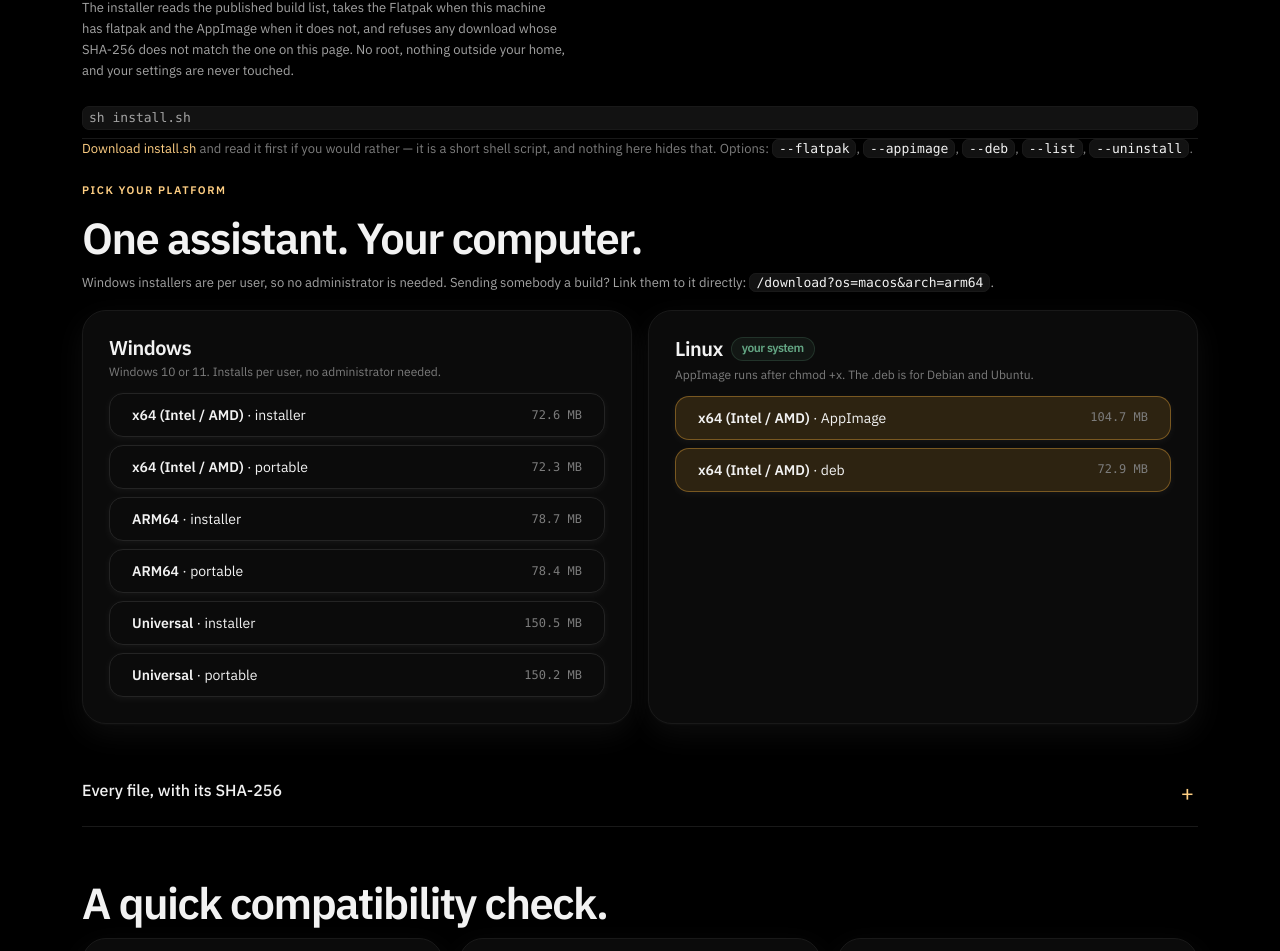
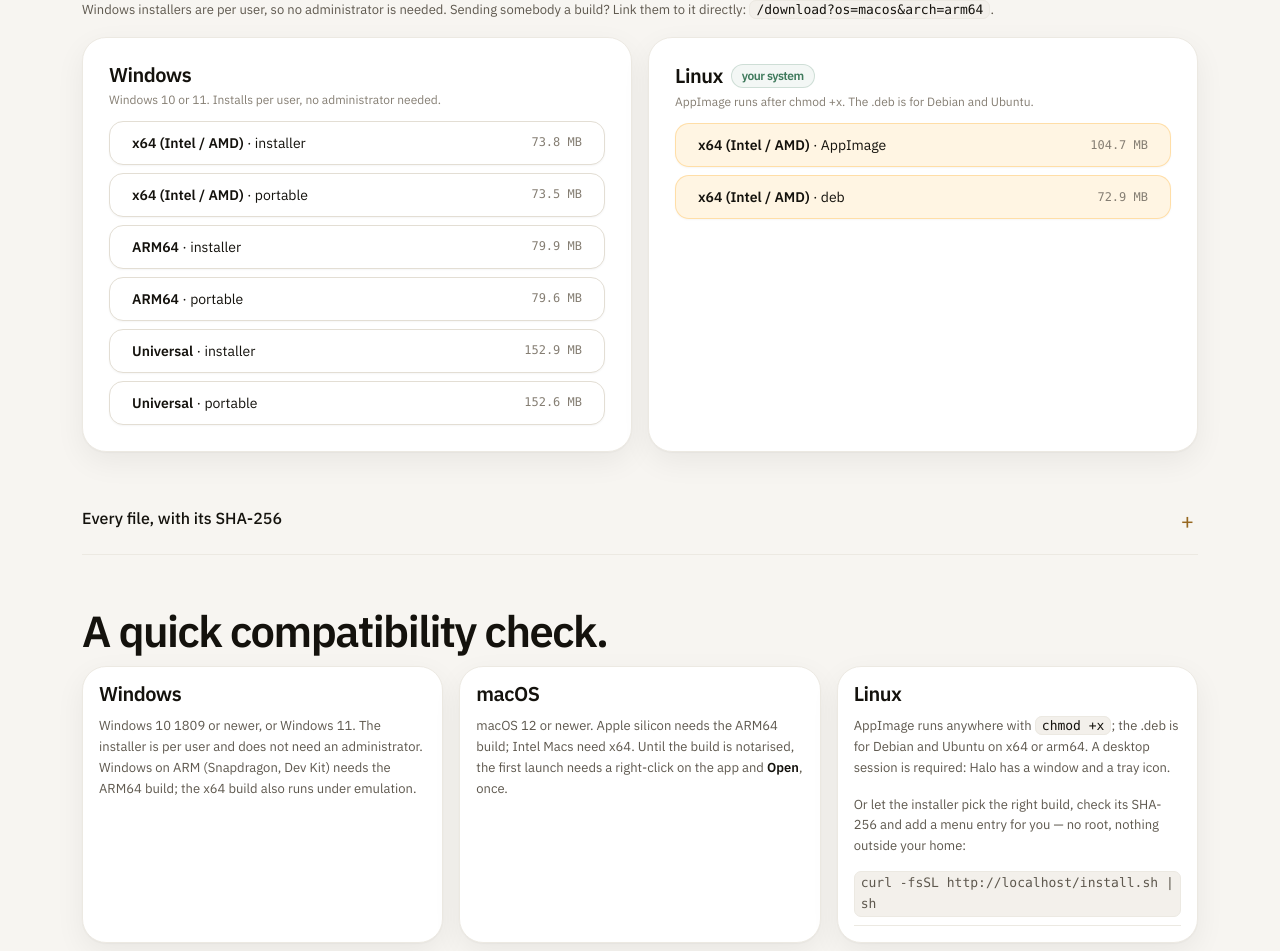
Before and after one commit to reteshmani0-droid/Halo, a website: page download.html in a window 1280 px wide. Shown: the part 755-1706 px from the top of the page. Drawn offline with Linux system fonts and the light colour scheme.

Commit message:
Refresh the Windows download entries for the redesigned builds

```diff
--- a/assets/css/black.css
+++ /dev/null
@@ -1,63 +0,0 @@
-/*
- * The black theme.
- *
- * site.css was written for a warm paper page: white cards, a near-black pill and the mark's
- * gold kept for small marks. This is the same design in black, loaded after it, so the step
- * ladder is neutral and the only colour on the page is the mark's own.
- *
- * Tokens are overridden rather than every component: site.css already drives each surface
- * from them, so nothing else needs to know the page changed colour. The handful of literal
- * colours it carries outside the token block are repeated at the bottom, because those were
- * parchment values and would otherwise stay light on a black page.
- */
-:root {
-  --bg: #000000;
-  --panel: #0b0b0b;
-  --panel-2: #121212;
-  --raise: #1c1c1c;
-  --line: #242424;
-  --line-soft: #191919;
-  --line-strong: #3a3a3a;
-  --hair: #ffffff0d;
-
-  --ink: #f2f2f2;
-  --muted: #a3a3a3;
-  --dim: #7c7c7c;
-
-  /* The readable weight of the accent moves up on black, not down. */
-  --accent-ink: color-mix(in srgb, var(--accent) 64%, #ffffff);
-
-  /* The one action: paper on black, the inverse of the old near-black pill. */
-  --action: #f4f1ea;
-  --action-hover: #ffffff;
-  --on-action: #0a0a0a;
-
-  --ok: #63a583;
-  --warn: #d6bd6a;
-  --danger: #c0706f;
-  --danger-ink: #d79999;
-  --danger-line: #4d3032;
-
-  /* Lift on black is a white glow: a black shadow is invisible there and the card stops
-     reading as raised. */
-  --shadow-soft: 0 1px 2px #ffffff08, 0 10px 30px #ffffff0d;
-  --shadow-lift: 0 2px 4px #ffffff0b, 0 24px 60px #ffffff17;
-}
-
-body { color-scheme: dark; }
-
-header.site { background: #000000d9; }
-.btn { box-shadow: 0 1px 2px #ffffff08; }
-.btn.primary { box-shadow: 0 1px 2px #ffffff1a, 0 8px 24px #ffffff17; }
-.btn.danger:hover { background: #c0706f1a; }
-input[type="text"], input[type="email"], input[type="password"], input[type="search"], select, textarea { box-shadow: inset 0 1px 2px #ffffff08; }
-.switch input::after { box-shadow: 0 1px 3px #ffffff14; }
-.switch input:checked { background: var(--accent); }
-.pill.ok { border-color: #63a58333; background: #63a58314; }
-.pill.bad { background: #c0706f14; }
-.pill.warn { border-color: #d6bd6a33; background: #d6bd6a14; }
-.ownership-art, .auth-story { background: linear-gradient(160deg, #101010 0%, var(--panel-2) 55%, #1a1a1a 100%); }
-.orbit-label, .preview-composer, .dl .os .arch .btn { box-shadow: 0 2px 8px #ffffff0d; }
-.footer-wordmark { color: #141414; }
-#setup { border-color: #d6bd6a40; background: #d6bd6a14; }
-#setup code { background: #ffffff08; }
--- a/assets/js/config.js
+++ b/assets/js/config.js
@@ -17,7 +17,7 @@
 window.HALO_CONFIG = {
   // Supabase project — Dashboard → Settings → API Keys (the Project URL is on that page, and in
   // the project's Connect dialog). Paste the publishable key, `sb_publishable_…`, or on an older
-  // project the legacy `anon` public JWT. Never the secret key: see web/README.md, step 2.
+  // project the legacy `anon` `public` JWT. Never the secret key: see web/README.md, step 2.
   supabase: {
     url: '',
     anonKey: '',
@@ -40,26 +40,3 @@
   version: '1.0.0',
   repoUrl: '',
 };
-
-/*
- * The theme.
- *
- * The site is black now, and this file is a blocking script in the <head> of every page that
- * has one, so the stylesheet is requested while the parser is still in the head — before the
- * body exists and before the first paint. That is the whole reason the theme is loaded from
- * here instead of from eight separate <link> tags, and the background is set on the document
- * element as well, so even a slow stylesheet cannot open the page on a white flash.
- *
- * privacy.html and 404.html load no scripts, so they carry the same <link> in their own head.
- */
-(function () {
-  if (typeof document === 'undefined' || document.getElementById('halo-theme')) return;
-  document.documentElement.style.background = '#000';
-  const link = document.createElement('link');
-  link.id = 'halo-theme';
-  link.rel = 'stylesheet';
-  link.href = '/assets/css/black.css';
-  document.head.appendChild(link);
-  const meta = document.querySelector('meta[name="theme-color"]');
-  if (meta) meta.setAttribute('content', '#000000');
-})();
--- a/download.html
+++ b/download.html
@@ -4,14 +4,14 @@
   <meta charset="utf-8" />
   <meta name="viewport" content="width=device-width, initial-scale=1" />
   <title>Download Halo for Windows, macOS and Linux (ARM64 and x64)</title>
-  <meta name="description" content="Download Halo for Windows, macOS or Linux, or install it with one command on Linux. ARM64 builds for Apple silicon and Windows on ARM, x64 for Intel and AMD, Flatpak, AppImage and deb." />
+  <meta name="description" content="Download Halo for Windows, macOS or Linux. ARM64 builds for Apple silicon and Windows on ARM, x64 builds for Intel and AMD. Sizes and SHA-256 checksums for every file." />
   <link rel="canonical" href="https://halo.example/download" />
-  <meta name="theme-color" content="#000000" />
+  <meta name="theme-color" content="#f7f5f1" />
   <link rel="icon" href="/favicon.ico" sizes="any" />
   <link rel="manifest" href="/site.webmanifest" />
   <meta property="og:type" content="website" />
   <meta property="og:title" content="Download Halo" />
-  <meta property="og:description" content="Windows, macOS and Linux — Flatpak, AppImage or deb — with checksums." />
+  <meta property="og:description" content="Windows, macOS and Linux, ARM64 and x64, with checksums." />
   <meta property="og:image" content="/assets/img/icon.png" />
   <link rel="stylesheet" href="/assets/css/site.css" />
   <script src="/assets/js/config.js"></script>
@@ -39,6 +39,8 @@
       <p class="lead">Your next pair of hands is a download away. Find the build for your computer, bring your model, and make yourself at home.</p>
     </div>
 
+    <!-- One click: the build for this machine, chosen from the published list rather than
+         guessed, and named from the file it is about to hand over. -->
     <div class="download-feature">
     <div id="one" class="one-box"><span class="dim small">Finding the right build…</span></div>
     <p class="dim small" id="dlStamp"></p>
@@ -48,24 +50,6 @@
       <a class="small" href="/start">Get started: download, install, sign in <span aria-hidden="true">↗</span></a>
     </div>
     </div>
-
-    <section class="oneclick" id="oneClick" style="margin-top:32px">
-      <span class="eyebrow">ON LINUX, ONE COMMAND</span>
-      <h2 style="margin-top:10px">Install Halo in one line.</h2>
-      <p class="small muted" style="max-width:62ch">
-        The installer reads the published build list, takes the Flatpak when this machine has
-        flatpak and the AppImage when it does not, and refuses any download whose SHA-256 does
-        not match the one on this page. No root, nothing outside your home, and your settings
-        are never touched.
-      </p>
-      <div class="copy-row"><code id="linuxCmd">sh install.sh</code></div>
-      <p class="small dim">
-        <a href="/install.sh" download>Download install.sh</a> and read it first if you would
-        rather — it is a short shell script, and nothing here hides that. Options:
-        <code>--flatpak</code>, <code>--appimage</code>, <code>--deb</code>,
-        <code>--list</code>, <code>--uninstall</code>.
-      </p>
-    </section>
 
     <span class="eyebrow">PICK YOUR PLATFORM</span>
     <h2 style="margin-top:12px" id="all">One assistant. Your computer.</h2>
@@ -92,7 +76,7 @@
       </div>
       <p class="small dim" style="margin-top:12px">
         Check a download with <code>certutil -hashfile Halo.exe SHA256</code> on Windows or
-        <code>shasum -a 256 Halo.dmg</code> on macOS. On Linux the installer already does it.
+        <code>shasum -a 256 Halo.dmg</code> on macOS.
       </p>
     </details>
 
@@ -113,14 +97,17 @@
         </div>
         <div class="card tight">
           <h3>Linux</h3>
-          <p class="small">Three packages, one assistant. The <strong>Flatpak</strong> carries its
-          own runtime, so it installs the same way on every distribution. The
-          <strong>AppImage</strong> runs anywhere with <code>chmod +x</code>. The <strong>.deb</strong>
-          is for Debian and Ubuntu on x64 or arm64 and is the only one that needs root.</p>
-          <p class="small" style="margin:12px 0 0">
-            One command at the top of this page installs the right one of those; the script is
-            <a href="/install.sh" download>install.sh</a>.
-          </p>
+          <p class="small">AppImage runs anywhere with <code>chmod +x</code>; the .deb is for
+          Debian and Ubuntu on x64 or arm64. A desktop session is required: Halo has a window
+          and a tray icon.</p>
+          <!-- Shown only when a Linux build is actually published, and filled in by
+               page-download.js with this deploy's own address: a command that downloads
+               nothing is worse than no command. -->
+          <div id="linuxInstall" class="hidden" style="margin-top:12px">
+            <p class="small" style="margin:0 0 6px">Or let the installer pick the right build,
+            check its SHA-256 and add a menu entry for you — no root, nothing outside your home:</p>
+            <div class="copy-row"><code id="linuxCmd">curl -fsSL /install.sh | sh</code></div>
+          </div>
         </div>
         <div class="card tight">
           <h3>All systems</h3>
--- a/downloads.json
+++ b/downloads.json
@@ -1,6 +1,6 @@
 {
   "version": "1.0.0",
-  "publishedAt": "2026-11-03T21:59:56.307Z",
+  "publishedAt": "2026-11-06T20:58:41.042Z",
   "assets": [
     {
       "platform": "windows",
@@ -8,8 +8,8 @@
       "kind": "installer",
       "file": "Halo Setup 1.0.0-arm64.exe",
       "url": "downloads/Halo.Setup.1.0.0-arm64.exe",
-      "size": 82484394,
-      "sha256": "9ca884a72c9175beb22d7d3956e5cc48adf3013a52055d1056a37e6bdb899fce"
+      "size": 83737371,
+      "sha256": "be3412d05dda105e074babfcab94adb52453e2c16107e7d321b50a373d2b48b4"
     },
     {
       "platform": "windows",
@@ -17,8 +17,8 @@
       "kind": "portable",
       "file": "Halo-Portable-1.0.0-arm64.exe",
       "url": "downloads/Halo-Portable-1.0.0-arm64.exe",
-      "size": 82166887,
-      "sha256": "dd65087e59d5b271130d32ba58c4405e0d06f2844201ed25bd09149964cba1b0"
+      "size": 83419809,
+      "sha256": "6a9c22cb0774612328e078be34b6f39b662621c1cad4a7fbf63f7236e1ab5997"
     },
     {
       "platform": "windows",
@@ -26,8 +26,8 @@
       "kind": "installer",
       "file": "Halo Setup 1.0.0-x64.exe",
       "url": "downloads/Halo.Setup.1.0.0-x64.exe",
-      "size": 76156052,
-      "sha256": "e7cb892ce0f868d339d0ad0fe3182b92913e540546ab2566bdc40495931829e4"
+      "size": 77401669,
+      "sha256": "0d9e6645cad0fbba63473a0c6b558a39a56fa4c0d701f3d28db6565999575c32"
     },
     {
       "platform": "windows",
@@ -35,8 +35,8 @@
       "kind": "portable",
       "file": "Halo-Portable-1.0.0-x64.exe",
       "url": "downloads/Halo-Portable-1.0.0-x64.exe",
-      "size": 75838245,
-      "sha256": "8c17975c8053030fb7dbb14c610b03d007b394c750e87b05a89a75e44de4eaf0"
+      "size": 77083786,
+      "sha256": "5b1599214120be712b6c986a2ebb65a4b2509d0a75a93a331fa56cc973da8e54"
     },
     {
       "platform": "windows",
@@ -44,8 +44,8 @@
       "kind": "installer",
       "file": "Halo Setup 1.0.0.exe",
       "url": "downloads/Halo.Setup.1.0.0.exe",
-      "size": 157809652,
-      "sha256": "67327cb2c3a7e2dc658c15d3d497f5a89bfe509460608bd51cdff843e7b15c05"
+      "size": 160308186,
+      "sha256": "f6a03aa00a1f6f673b01a1bc2800ae91dff21fa7c4faba6b9114fc8d090aa77d"
     },
     {
       "platform": "windows",
@@ -53,8 +53,8 @@
       "kind": "portable",
       "file": "Halo-Portable-1.0.0.exe",
       "url": "downloads/Halo-Portable-1.0.0.exe",
-      "size": 157492126,
-      "sha256": "b551b41eaf02b0684181386f4db02af12e7eb8ce8478093c1b41d9df2937f385"
+      "size": 159990596,
+      "sha256": "c03eb0cdc27310dbc6693c492ed11261ffd9377850146e607239a0babf207a73"
     },
     {
       "platform": "linux",
```
Also changed, not shown: 404.html (+1 -2 lines), privacy.html (+1 -2 lines), 1 other file.
